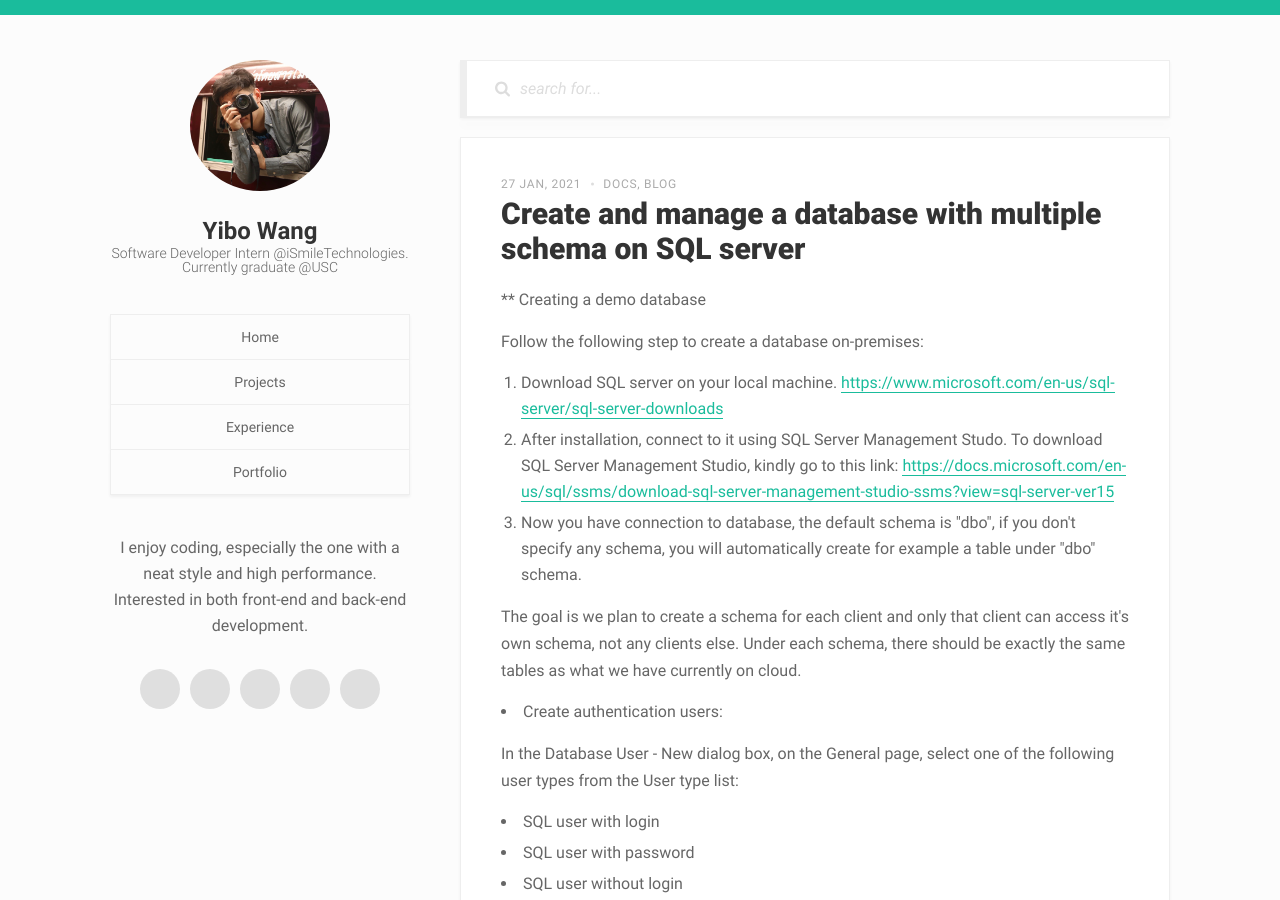
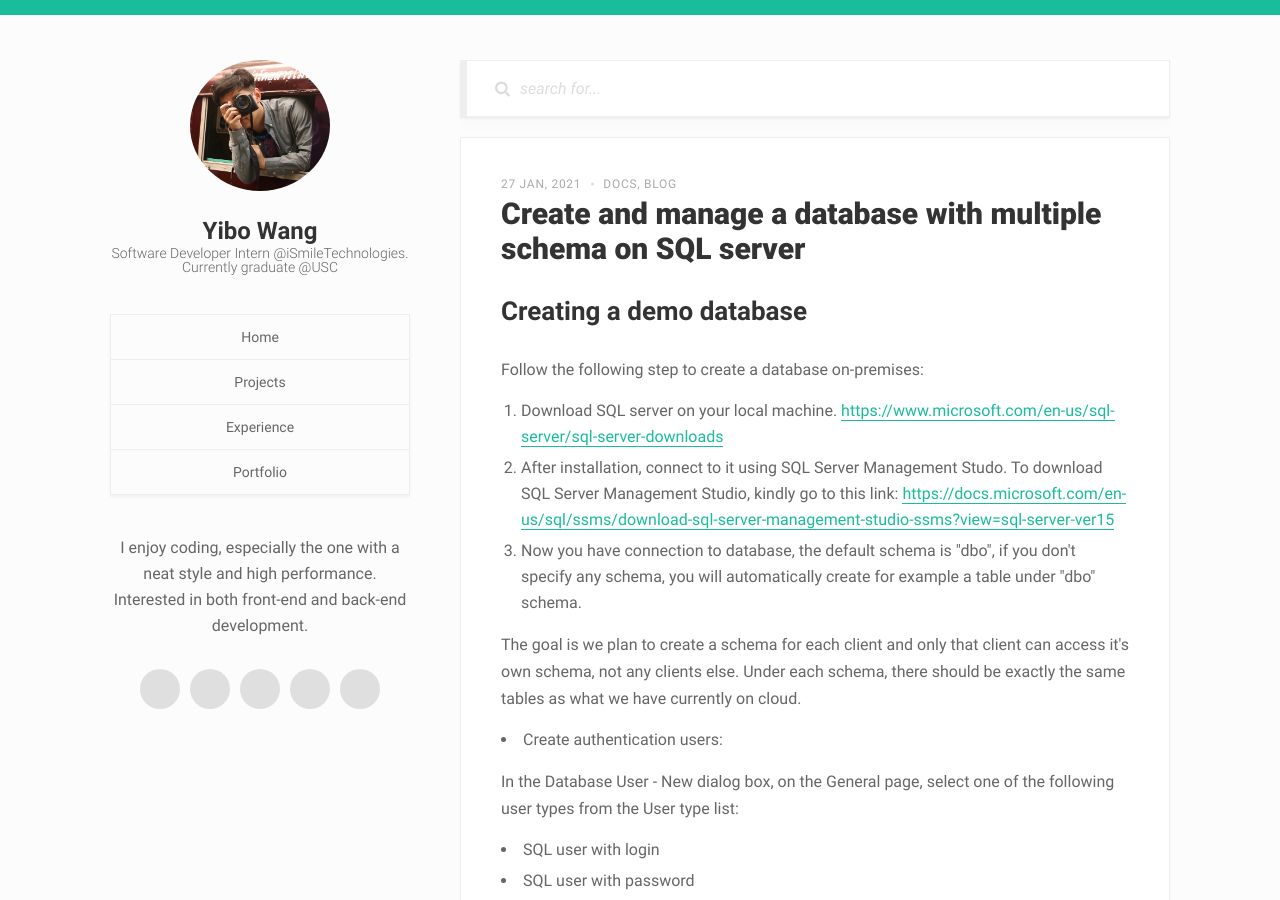
Before and after one commit to LoneRan/loneran.github.io, a Jekyll site: the page built from _posts/2021-01-27-CreateDatabase.md, in a window 1280 px wide and 900 px high. Built offline with Jekyll 4.4.1, drawn with Linux system fonts in a browser that asks for light colours; comment, search, counter and statistics services are not loaded.

```diff
--- a/_posts/2021-01-27-CreateDatabase.md
+++ b/_posts/2021-01-27-CreateDatabase.md
@@ -12,7 +12,7 @@ tags:
 - SQL
 ---
 
-** Creating a demo database
+## Creating a demo database
 
 Follow the following step to create a database on-premises:
 
@@ -32,6 +32,8 @@ In the Database User - New dialog box, on the General page, select one of the fo
 - User mapped to a certificate
 - User mapped to an asymmetric key
 - Windows user
+
+<!--more-->
 
 For example to create a user with login and password:
 
```
